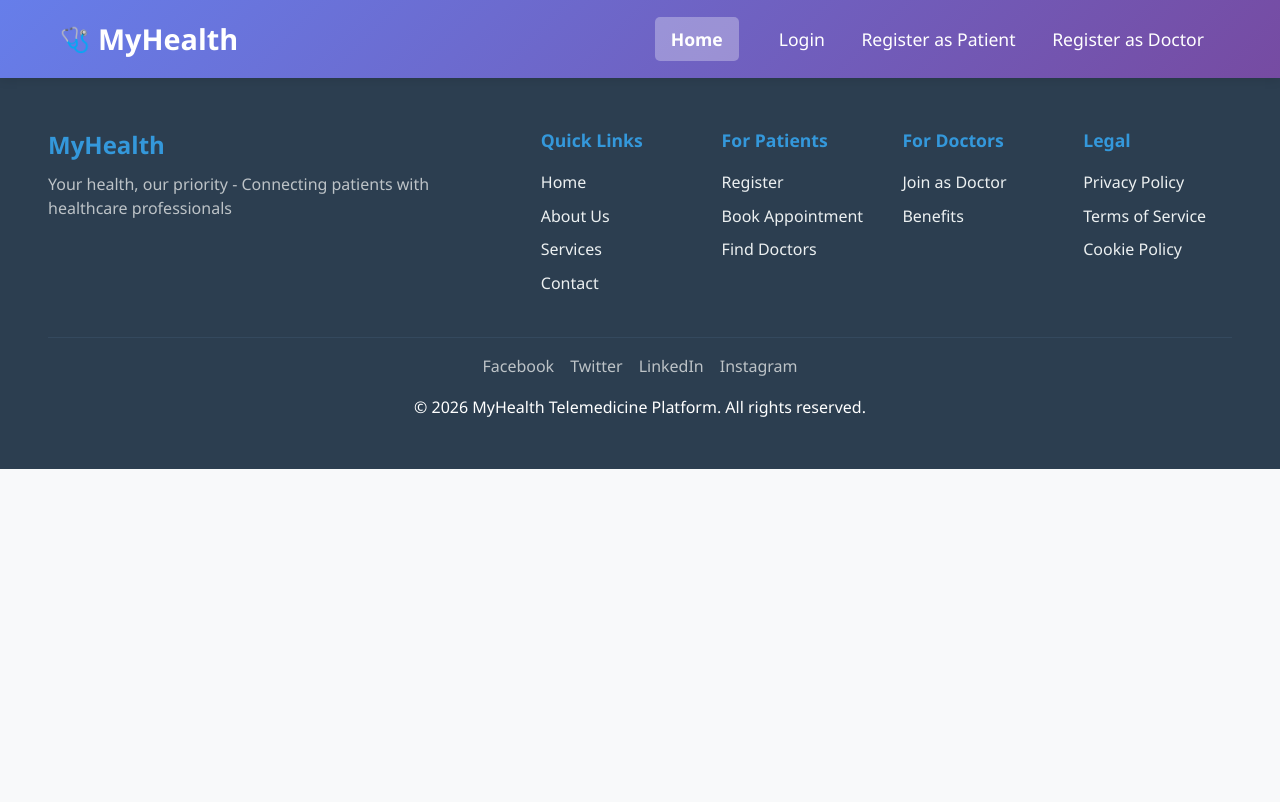
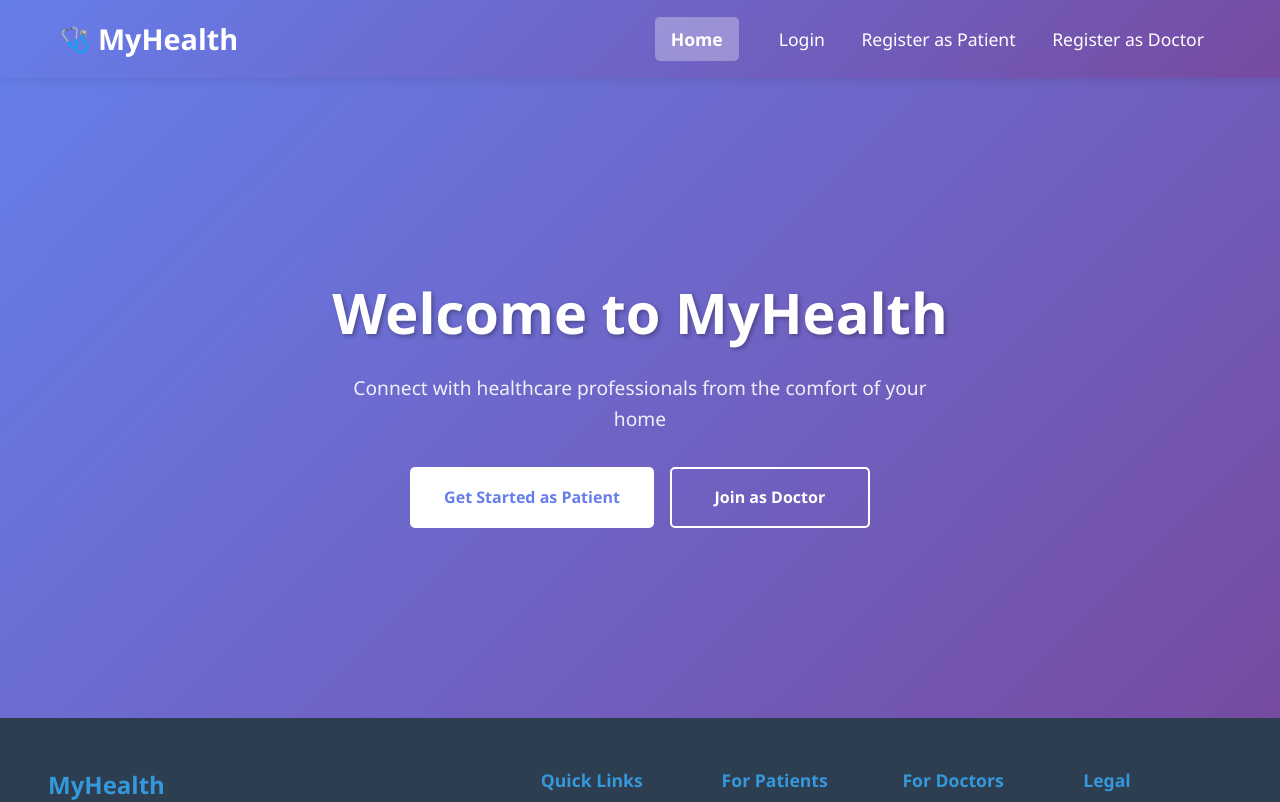
Before and after one commit to mbie95/MyHealthFrontend, an Angular app: page / in a window 1280 px wide. Shown: the top 802 px of the page. Built offline with nearby package versions, Linux system fonts and the light colour scheme.

Commit message:
Create home page

```diff
--- a/src/app/app.routes.ts
+++ b/src/app/app.routes.ts
@@ -1,3 +1,12 @@
 import { Routes } from '@angular/router';
+import { Home } from './home/home';
 
-export const routes: Routes = [];
+export const routes: Routes = [
+
+    // AUTH ROUTES
+    { path: 'home', component: Home },
+    { path: '', component: Home },
+
+    { path: '**', component: Home }
+
+];
--- /dev/null
+++ b/src/app/home/home.css
@@ -0,0 +1,87 @@
+.home-container {
+    min-height: 80vh;
+    display: flex;
+    align-items: center;
+    justify-content: center;
+    text-align: center;
+    background: linear-gradient(135deg, #667eea 0%, #764ba2 100%);
+    color: white;
+    padding: 2rem 0;
+}
+
+.hero-content h1 {
+    font-size: 3.5rem;
+    margin-bottom: 1rem;
+    text-shadow: 2px 2px 4px rgba(0, 0, 0, 0.3);
+}
+
+.hero-content p {
+    font-size: 1.2rem;
+    margin-bottom: 2rem;
+    opacity: 0.9;
+    max-width: 600px;
+    margin-left: auto;
+    margin-right: auto;
+}
+
+.cta-buttons {
+    display: flex;
+    gap: 1rem;
+    justify-content: center;
+    flex-wrap: wrap;
+}
+
+.cta-btn {
+    padding: 1rem 2rem;
+    border: 2px solid white;
+    border-radius: 5px;
+    color: white;
+    text-decoration: none;
+    font-weight: bold;
+    transition: all 0.3s;
+    min-width: 200px;
+}
+
+.cta-btn.primary {
+    background: white;
+    color: #667eea;
+}
+
+.cta-btn.primary:hover {
+    background: transparent;
+    color: white;
+}
+
+.cta-btn.secondary {
+    background: transparent;
+}
+
+.cta-btn.secondary:hover {
+    background: white;
+    color: #667eea;
+}
+
+/* Utility Classes */
+.text-center {
+    text-align: center;
+}
+
+.mt-1 {
+    margin-top: 1rem;
+}
+
+.mt-2 {
+    margin-top: 2rem;
+}
+
+.mb-1 {
+    margin-bottom: 1rem;
+}
+
+.mb-2 {
+    margin-bottom: 2rem;
+}
+
+.hidden {
+    display: none;
+}
--- /dev/null
+++ b/src/app/home/home.html
@@ -0,0 +1,15 @@
+<div class="home-container">
+    <div class="hero-content">
+        <h1>Welcome to MyHealth</h1>
+        <p>Connect with healthcare professionals from the comfort of your home</p>
+
+        <div class="cta-buttons">
+            <a routerLink="/register" class="cta-btn primary">
+                Get Started as Patient
+            </a>
+            <a routerLink="/register-doctor" class="cta-btn secondary">
+                Join as Doctor
+            </a>
+        </div>
+    </div>
+</div>
--- /dev/null
+++ b/src/app/home/home.ts
@@ -0,0 +1,11 @@
+import { Component } from '@angular/core';
+
+@Component({
+  selector: 'app-home',
+  imports: [],
+  templateUrl: './home.html',
+  styleUrl: './home.css',
+})
+export class Home {
+
+}
```
Also changed, not shown: 1 other file (tests, documents, lock files or other folders).
